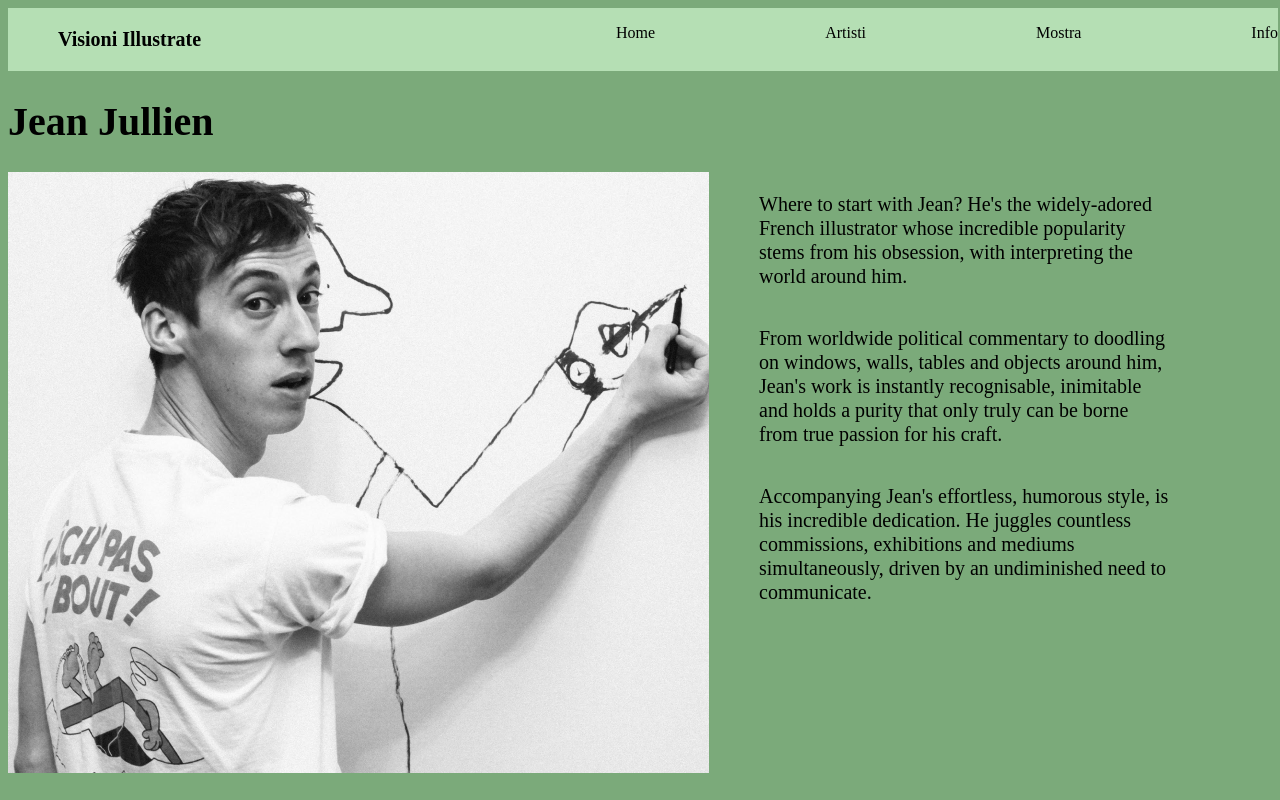
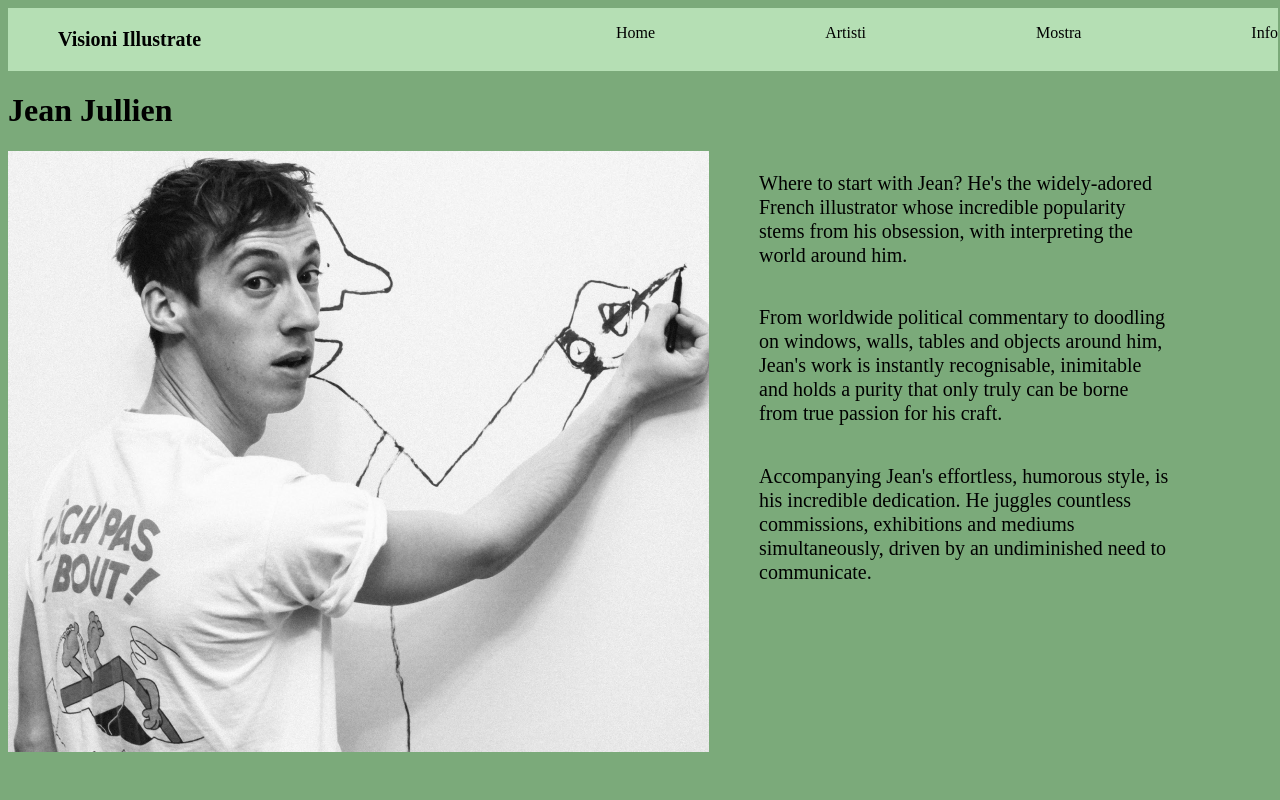
Before and after one commit to SammartanoGaia/sitoweb-2, a plain HTML site: page jeanjullien.html in a window 1280 px wide. Shown: the top 800 px of the page. Drawn offline with Linux system fonts and the light colour scheme.

Commit message:
Update jeanjullien.html

```diff
--- a/jeanjullien.html
+++ b/jeanjullien.html
@@ -19,13 +19,14 @@
         </nav>
     </header>
 
+
+    <h1>Jean Jullien</h1>
     <main>
-        <h1>Jean Jullien</h1>
-        <section>
-            <div class="container">
+     <section class="container">
         <div class="jean-jullien">
          <img src="immagini/jean-jullien.png" alt="">
         </div>
+
         <div class="t9">
                 <p>Where to start with Jean? He's the widely-adored French illustrator whose incredible popularity stems from his obsession, with interpreting the world around him.</p>
 
@@ -33,8 +34,9 @@
 
                 <p>Accompanying Jean's effortless, humorous style, is his incredible dedication. He juggles countless commissions, exhibitions and mediums simultaneously, driven by an undiminished need to communicate.</p>
         </div>
-            </div>
       </section>
+
+
 
         <section class="sottotitolo1"><h4>Opere artista</h4></section>
      <div class="griglia">
```
Lines whose indentation alone changed are shown as unchanged.
